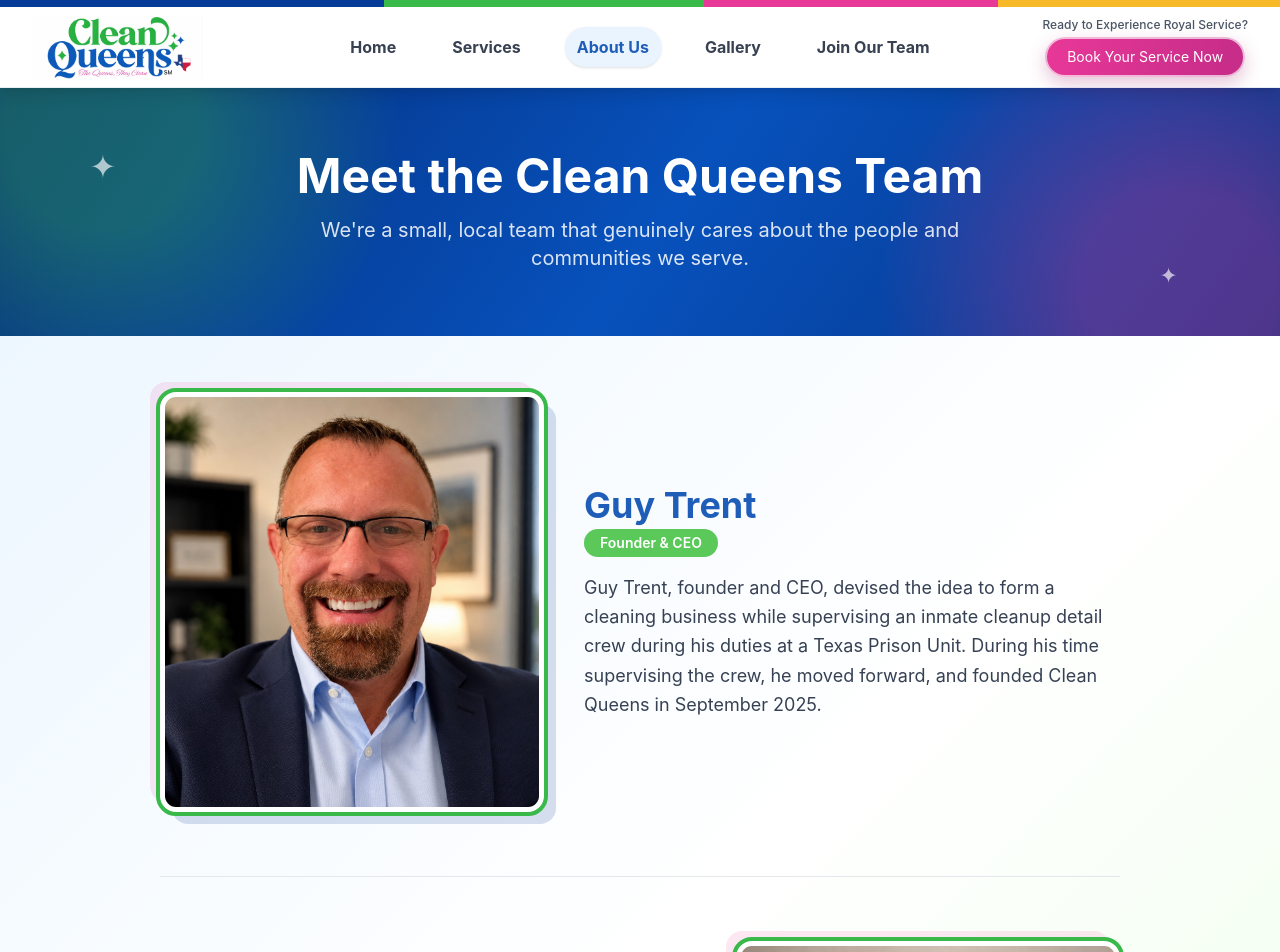
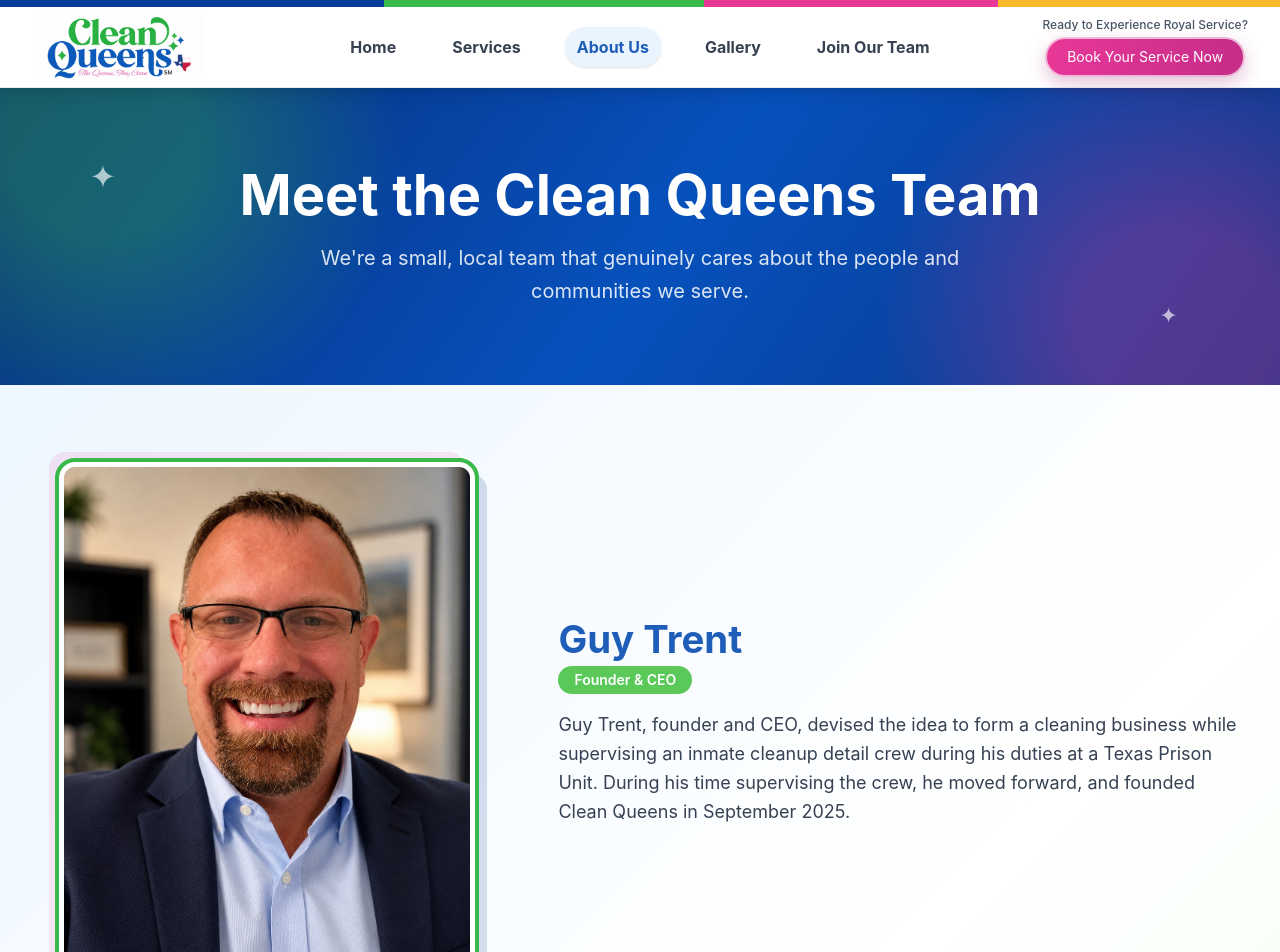
Before and after one commit to levimcdougal/Clean-Queens, a React (Vite) app: page /about-us in a window 1280 px wide. Shown: the top 952 px of the page. Built offline with nearby package versions, Linux system fonts and the light colour scheme.

Commit message:
describe what you changed

```diff
--- a/src/index.css
+++ b/src/index.css
@@ -85,4 +85,102 @@
     border: 2px solid rgb(255 255 255 / 65%);
     box-shadow: 0 7px 18px rgb(156 28 105 / 25%);
   }
+
+  /* About page: fluid sizing avoids cramped laptop layouts and oversized gaps
+     on wide desktop displays. */
+  .about-container {
+    width: min(100% - 2rem, 75rem);
+    margin-inline: auto;
+  }
+
+  .about-hero {
+    padding-block: clamp(3rem, 6vw, 5.5rem);
+  }
+
+  .about-title {
+    margin-bottom: 1rem;
+    font-size: clamp(2rem, 4.5vw, 3.5rem);
+    line-height: 1.1;
+    text-wrap: balance;
+  }
+
+  .about-intro {
+    max-width: 44rem;
+    font-size: clamp(1rem, 1.8vw, 1.25rem);
+    line-height: 1.65;
+    text-wrap: pretty;
+  }
+
+  .about-team-section {
+    padding-block: clamp(3rem, 6vw, 5rem);
+  }
+
+  .about-team-list {
+    display: flex;
+    flex-direction: column;
+    gap: clamp(3rem, 6vw, 5rem);
+  }
+
+  .about-team-member {
+    display: grid;
+    grid-template-columns: minmax(0, 1fr);
+    align-items: center;
+    gap: clamp(2rem, 5vw, 4.5rem);
+  }
+
+  .about-portrait-wrap {
+    width: min(100%, 24rem);
+    margin-inline: auto;
+  }
+
+  .about-portrait {
+    display: block;
+    width: 100%;
+    aspect-ratio: 4 / 5;
+  }
+
+  .about-copy {
+    min-width: 0;
+  }
+
+  .about-name {
+    font-size: clamp(1.875rem, 3vw, 2.5rem);
+    line-height: 1.15;
+  }
+
+  .about-bio {
+    font-size: clamp(1rem, 1.5vw, 1.125rem);
+    text-wrap: pretty;
+  }
+
+  .about-divider {
+    margin-top: clamp(3rem, 6vw, 5rem);
+  }
+
+  @media (min-width: 56.25rem) {
+    .about-container {
+      width: min(100% - 4rem, 75rem);
+    }
+
+    .about-team-member {
+      grid-template-columns: minmax(17rem, 2fr) minmax(0, 3fr);
+    }
+
+    .about-team-member--reverse {
+      grid-template-columns: minmax(0, 3fr) minmax(17rem, 2fr);
+    }
+
+    .about-team-member--reverse .about-portrait-wrap {
+      grid-column: 2;
+    }
+
+    .about-team-member--reverse .about-copy {
+      grid-column: 1;
+      grid-row: 1;
+    }
+
+    .about-portrait-wrap {
+      width: min(100%, 26rem);
+    }
+  }
 }
--- a/src/pages/AboutUs.jsx
+++ b/src/pages/AboutUs.jsx
@@ -21,41 +21,41 @@
 
 export default function AboutUs() {
   return (
-    <div className="w-full">
-      <section className="royal-hero py-16 bg-gradient-to-br from-[#1E5DB8] to-[#1a4da0] text-white text-center px-4">
-        <FadeIn>
-          <h1 className="text-3xl sm:text-5xl font-bold mb-4">Meet the Clean Queens Team</h1>
-          <p className="text-lg sm:text-xl text-white/85 max-w-2xl mx-auto">
+    <div className="about-page w-full overflow-x-clip">
+      <section className="royal-hero about-hero text-white text-center">
+        <FadeIn className="about-container">
+          <h1 className="about-title font-bold">Meet the Clean Queens Team</h1>
+          <p className="about-intro text-white/85 mx-auto">
             We're a small, local team that genuinely cares about the people and communities we serve.
           </p>
         </FadeIn>
       </section>
 
-      <section className="color-wash-blue py-14 bg-white">
-        <div className="max-w-5xl mx-auto px-4 sm:px-6 lg:px-8 flex flex-col gap-16">
+      <section className="color-wash-blue about-team-section bg-white">
+        <div className="about-container about-team-list">
           {team.map(({ image, name, role, bio, reverse }, i) => (
             <FadeIn key={name} delay={i * 100}>
-              <div className={reverse ? 'flex flex-col lg:flex-row-reverse gap-10 items-center' : 'flex flex-col lg:flex-row gap-10 items-center'}>
-                <div className="w-full max-w-sm mx-auto lg:max-w-none lg:w-2/5 lg:mx-0 flex-shrink-0">
+              <article className={`about-team-member${reverse ? ' about-team-member--reverse' : ''}`}>
+                <div className="about-portrait-wrap">
                   <img
                     alt={name}
-                    className="royal-frame w-full aspect-[4/5] lg:aspect-auto lg:max-h-[420px] object-cover object-top rounded-2xl"
+                    className="royal-frame about-portrait object-cover object-top rounded-2xl"
                     decoding="async"
                     loading="lazy"
                     src={image}
                   />
                 </div>
-                <div className="w-full lg:w-3/5 space-y-4">
+                <div className="about-copy space-y-4">
                   <div>
-                    <h2 className="text-3xl sm:text-4xl font-bold text-[#1E5DB8]">{name}</h2>
+                    <h2 className="about-name font-bold text-[#1E5DB8]">{name}</h2>
                     <span className="inline-block mt-1 px-4 py-1 bg-[#5BC85A] text-white text-sm font-semibold rounded-full">
                       {role}
                     </span>
                   </div>
-                  <p className="text-gray-700 text-lg leading-relaxed">{bio}</p>
+                  <p className="about-bio text-gray-700 leading-relaxed">{bio}</p>
                 </div>
-              </div>
-              {i < team.length - 1 && <hr className="mt-16 border-gray-200" />}
+              </article>
+              {i < team.length - 1 && <hr className="about-divider border-gray-200" />}
             </FadeIn>
           ))}
         </div>
```
Also changed, not shown: 2 other files (tests, documents, lock files or other folders).
